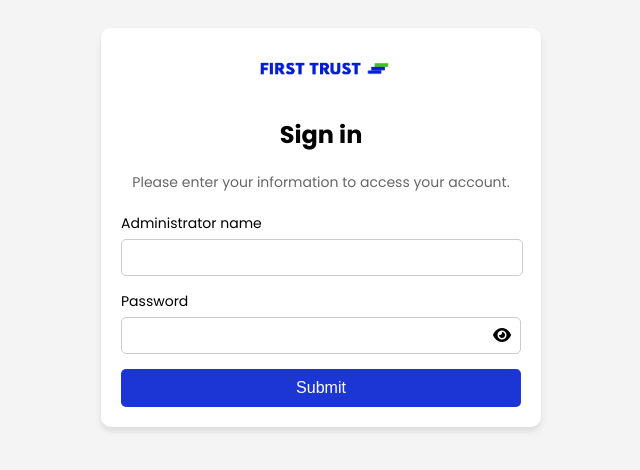
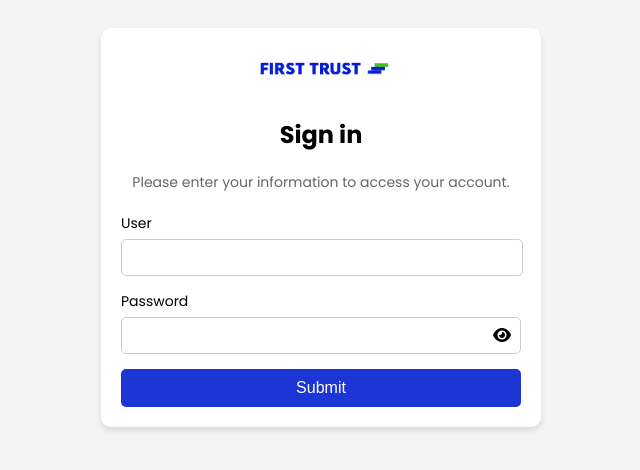
Before and after one commit to saidhe/THEME_FIRST-TRUST, a plain HTML site: page index.html in a window 1280 px wide. Shown: the whole page, without its empty margins (319-959 px from the left). Drawn offline with Linux system fonts and the light colour scheme.

Commit message:
Please enter the commit message for your changes. Lines starting  with '' will be ignored, and an empty message aborts the commit.
 On branch main
 Your branch is up to date with 'origin/main'.

 Changes to be committed:
	modified:   index.html

```diff
--- a/index.html
+++ b/index.html
@@ -20,7 +20,7 @@
         </div>
 
         <div class="input-container">
-            <label for="username">Administrator name</label>
+            <label for="username">User</label>
             <input type="text" name="username" id="username" value="">
         </div>
 
```
